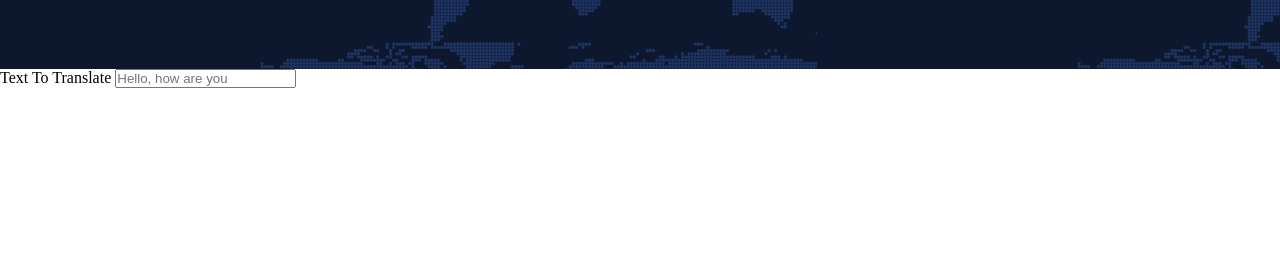
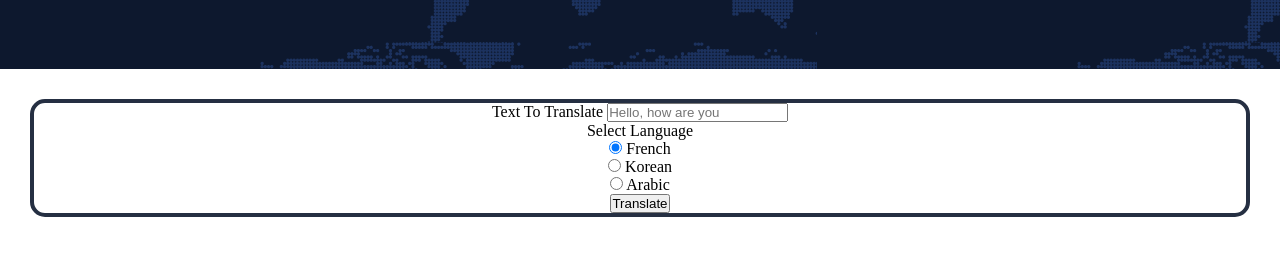
Before and after one commit to uswakk/PolyGlot-App, a website built with Vite: page index.html in a window 1280 px wide. Shown: the part 171-426 px from the top of the page. Built offline with nearby package versions, Linux system fonts and the light colour scheme.

```diff
--- a/index.css
+++ b/index.css
@@ -37,3 +37,18 @@
 {
     height: 95px
 }
+
+/**Content**/
+form
+{
+    border: 4px solid #252F42;
+    border-radius: 15px;
+    margin: 30px;
+    text-align: center;
+}
+
+.three
+{
+    display: none;
+
+}
--- a/index.html
+++ b/index.html
@@ -2,6 +2,7 @@
 <html>
     <head>
         <link rel="stylesheet" href="index.css">
+        <title>PollyGlot</title>
     </head>
     <body>
         <!-- Your HTML here -->
@@ -13,13 +14,30 @@
                     <subtitle>Perfect Translation Every Time </subtitle>
                 </div>
             </div>
+            <form >
             <div class="chat-box one">
                 <label for="user-input">Text To Translate</label>
                 <input type="text" placeholder="Hello, how are you " id="user-input"/>
 
             </div>
-            <div class="chat-box two"></div>
-        </div>
+            <div class="chat-box two">
+                <p >Select Language</p>
+                  <input type="radio" id="french" name="language" value="French" checked>
+                  <label for="french">French</label><br>
+
+                    <input type="radio" id="korean" name="language" value="Korean">
+                    <label for="korean">Korean</label><br>
+
+                    <input type="radio" id="arabic" name="language" value="Arabic">
+                    <label for="arabic">Arabic</label>
+            </div>
+            <button type="submit" id="submit-button" >Translate</button>
+            <div class="chat-box three">
+                <label for="output">Translated Text</label>
+                <input type="text" placeholder="Bonjour, comment ça va" id="output" readonly/>
+            <button id="copy-button">Start Over</button>
+            </div>
+        </form>
         <script src="index.js" type="module"></script>
     </body>
 </html>
--- a/index.js
+++ b/index.js
@@ -0,0 +1,5 @@
+const submitButton = document.getElementById("submit-button");
+
+submitButton.addEventListener("click", ()=>{
+    console.log("Submit button clicked");
+});
```
